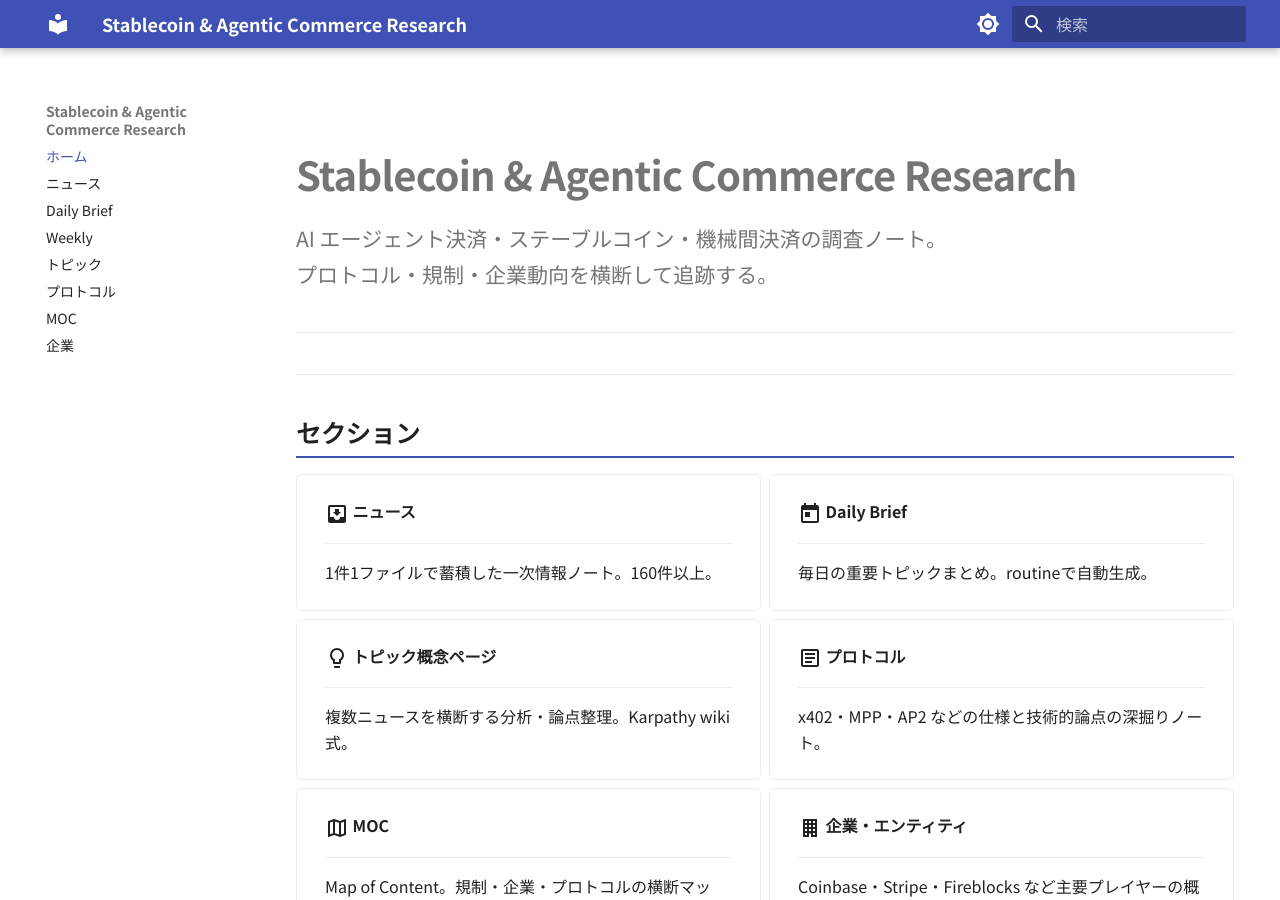
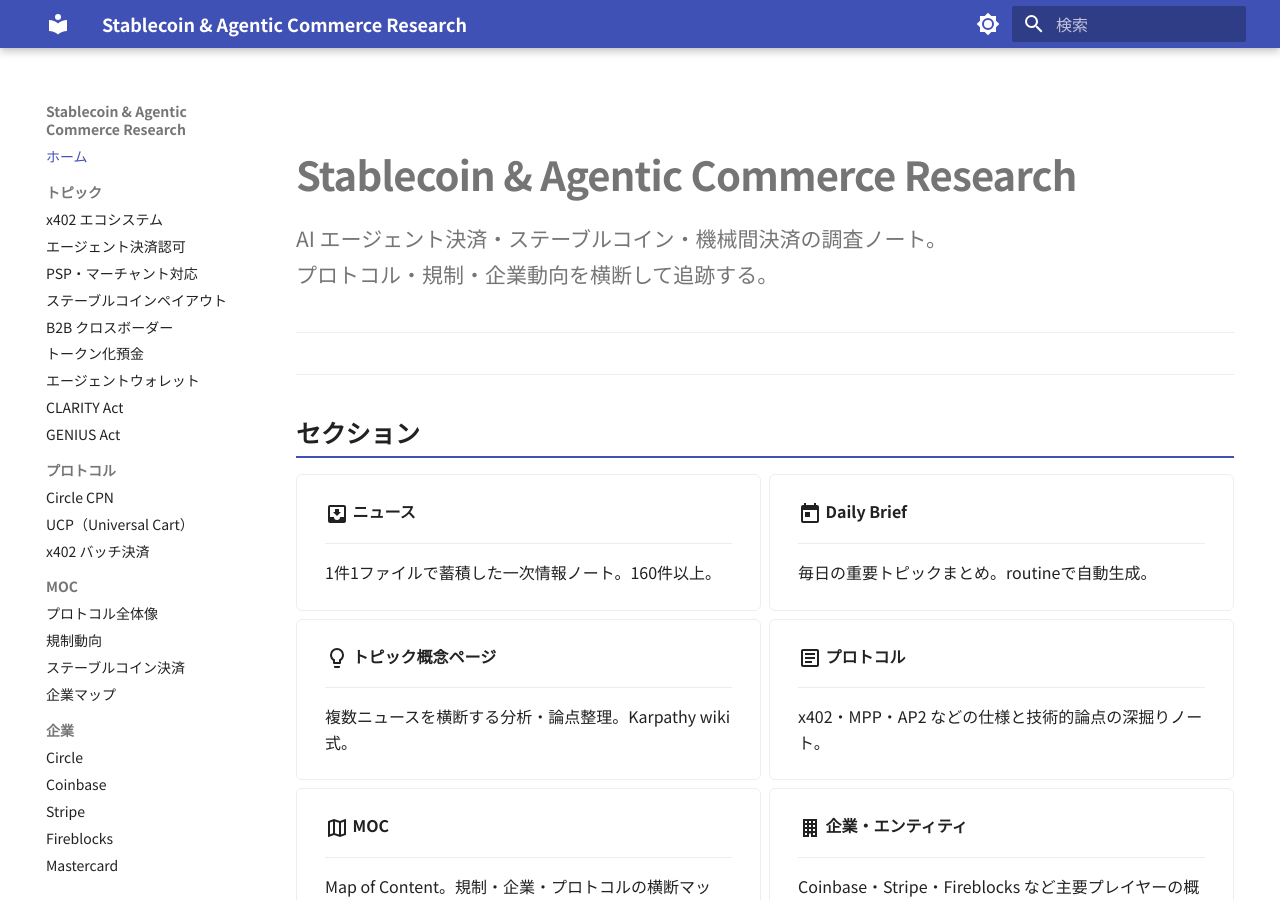
Before and after one commit to rianlien/stablecoin_payment_knowledge-, an MkDocs documentation site: the page built from docs/index.md, in a window 1280 px wide and 900 px high. Built offline with MkDocs 1.6.1 and Material for MkDocs 9.7.7, drawn with Linux system fonts in a browser that asks for light colours.

Commit message:
fix: explicit nav with concept pages only — inbox/daily/weekly excluded from sidebar
170件のInboxノートがナビに展開される問題を根本解決。
awesome-pages を廃止し、概念ページ（トピック・プロトコル・MOC・企業）のみを
明示的にナビに列挙。Inbox/Daily Brief/Weekly はURLと検索でアクセスする設計に変更。

Co-Authored-By: Claude Sonnet 4.6 <noreply@anthropic.com>

```diff
--- a/mkdocs.yml
+++ b/mkdocs.yml
@@ -40,7 +40,41 @@ plugins:
       lang: ja
   - tags
   - roamlinks
-  - awesome-pages
+
+nav:
+  - ホーム: index.md
+  - トピック:
+    - x402 エコシステム: 03_Topics/x402-ecosystem.md
+    - エージェント決済認可: 03_Topics/agent-payment-authorization.md
+    - PSP・マーチャント対応: 03_Topics/psp-merchant-readiness.md
+    - ステーブルコインペイアウト: 03_Topics/stablecoin-payouts-platforms.md
+    - B2B クロスボーダー: 03_Topics/stablecoin-b2b-crossborder.md
+    - トークン化預金: 03_Topics/tokenized-deposits.md
+    - エージェントウォレット: 03_Topics/agent-wallets.md
+    - CLARITY Act: 03_Topics/CLARITY-Act.md
+    - GENIUS Act: 03_Topics/GENIUS-Act.md
+  - プロトコル:
+    - Circle CPN: 04_Protocols/circle-cpn.md
+    - UCP（Universal Cart）: 04_Protocols/ucp-universal-cart-protocol.md
+    - x402 バッチ決済: 04_Protocols/x402/x402-batch-settlement.md
+  - MOC:
+    - プロトコル全体像: 05_MOCs/MOC_Protocols.md
+    - 規制動向: 05_MOCs/MOC_Regulation.md
+    - ステーブルコイン決済: 05_MOCs/MOC_Stablecoin_Payments.md
+    - 企業マップ: 05_MOCs/MOC_Companies.md
+  - 企業:
+    - Circle: 06_Entities/Companies/Circle.md
+    - Coinbase: 06_Entities/Companies/Coinbase.md
+    - Stripe: 06_Entities/Companies/Stripe.md
+    - Fireblocks: 06_Entities/Companies/Fireblocks.md
+    - Mastercard: 06_Entities/Companies/Mastercard.md
+    - Visa: 06_Entities/Companies/Visa.md
+    - Google: 06_Entities/Companies/Google.md
+    - Block / CashApp: 06_Entities/Companies/Block-CashApp.md
+    - Western Union: 06_Entities/Companies/WesternUnion.md
+    - AllUnity: 06_Entities/Companies/AllUnity.md
+    - Robinhood: 06_Entities/Companies/Robinhood.md
+    - Parallel: 06_Entities/Companies/Parallel.md
 
 markdown_extensions:
   - meta
```
